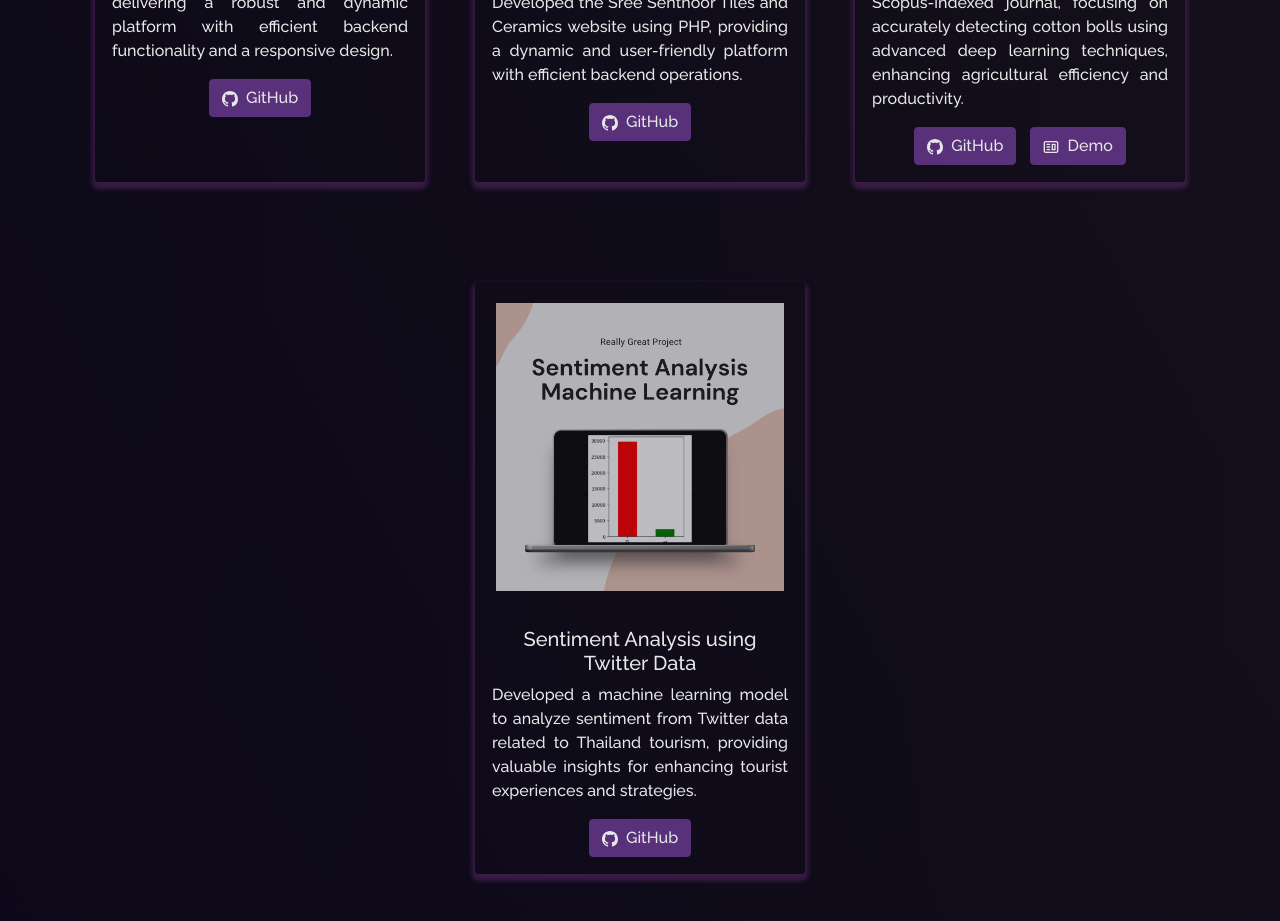
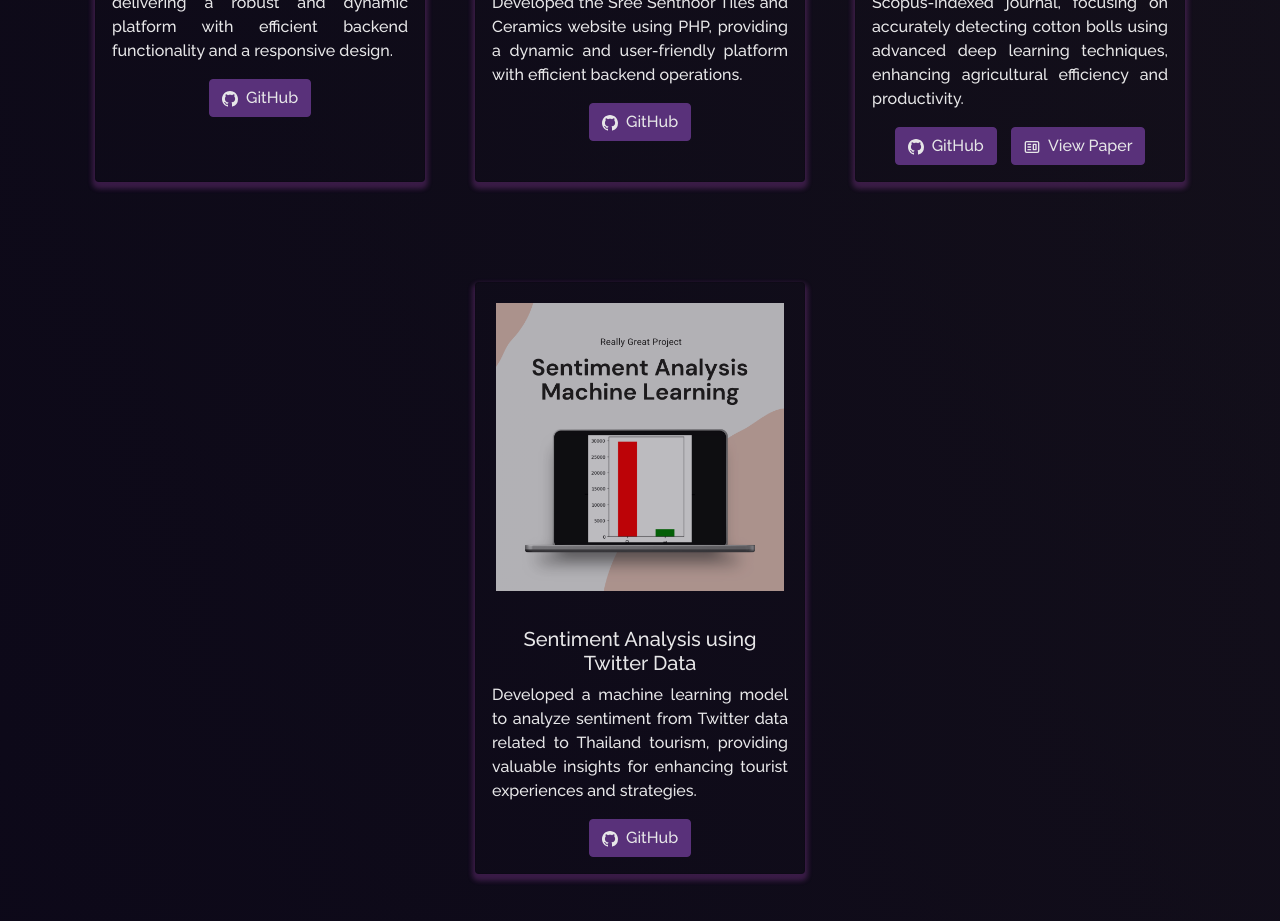
Before and after one commit to NAGULKS/Nagul-s-Portfolio, a React (Create React App) app: page /project in a window 1280 px wide. Shown: the part 1380-2301 px from the top of the page. Built offline with nearby package versions, Linux system fonts and the light colour scheme.

Commit message:
Update Projects.js

```diff
--- a/src/components/Projects/Projects.js
+++ b/src/components/Projects/Projects.js
@@ -84,6 +84,8 @@ function Projects() {
               description="Developed and published a project in a Scopus-indexed journal, focusing on accurately detecting cotton bolls using advanced deep learning techniques, enhancing agricultural efficiency and productivity."
               ghLink="https://github.com/NAGULKS/Cottonboll_Researchproject.git"
               demoLink="https://ieeexplore.ieee.org/abstract/document/10405080/"
+                customDemoName="View Paper"
+
             />
           </Col>
 
```
